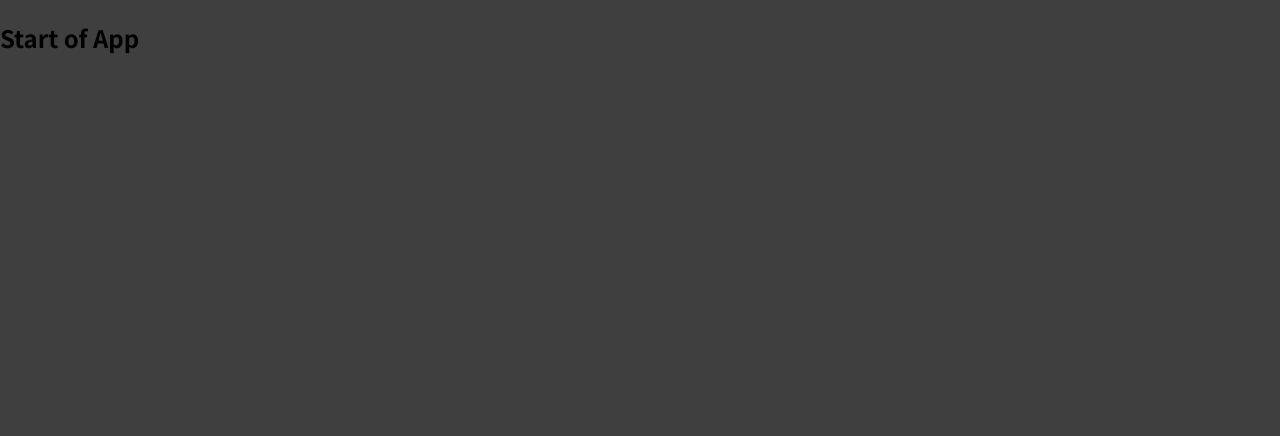
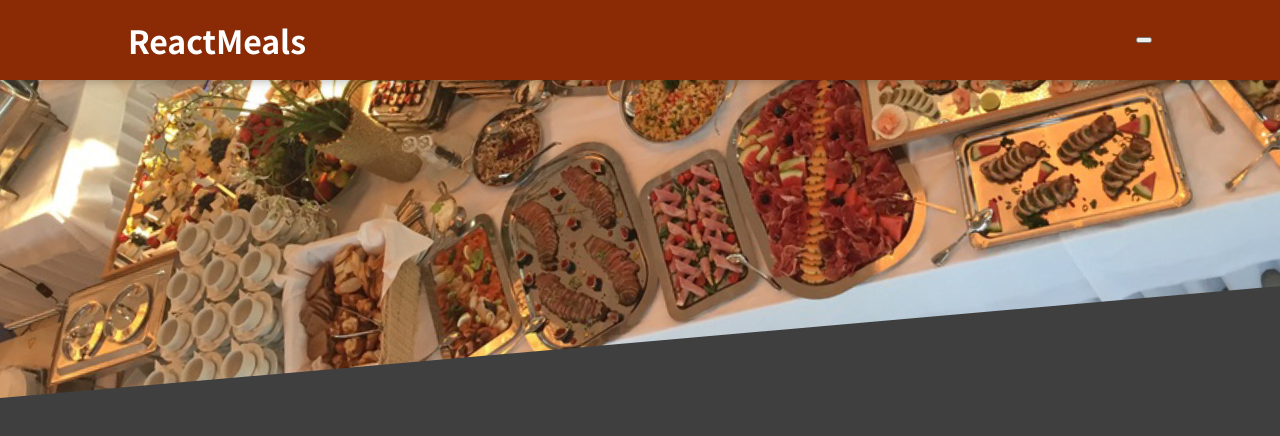
Before and after one commit to Wannabeguru/react-food-order-app, a JavaScript app: page / in a window 1280 px wide. Shown: the top 436 px of the page. Built offline with nearby package versions, Linux system fonts and the light colour scheme.

Commit message:
added header component and header styling

```diff
--- a/src/App.js
+++ b/src/App.js
@@ -1,8 +1,10 @@
+import Header from "./components/Layout/Header";
+
 function App() {
   return (
-    <div>
-      <h2>Start of App</h2>
-    </div>
+    <>
+      <Header />
+    </>
   );
 }
 
--- /dev/null
+++ b/src/components/Layout/Header.js
@@ -0,0 +1,17 @@
+import mealsImage from "../../assets/meals.jpg";
+import classes from './Header.module.css'
+const Header = (props) => {
+  return (
+    <>
+      <header className={classes.header}>
+        <h1>ReactMeals</h1>
+        <button></button>
+      </header>
+      <div className={classes['main-image']}>
+        <img src={mealsImage} alt="Table full of food" />
+      </div>
+    </>
+  );
+};
+
+export default Header;
--- /dev/null
+++ b/src/components/Layout/Header.module.css
@@ -0,0 +1,29 @@
+.header {
+    position: fixed;
+    top: 0;
+    left: 0;
+    width: 100%;
+    height: 5rem;
+    background-color: #8a2b06;
+    color: white;
+    display: flex;
+    justify-content: space-between;
+    align-items: center;
+    padding: 0 10%;
+    box-shadow: 0 2px 8px rgba(0, 0, 0, 0.25);
+    z-index: 10;
+  }
+
+  .main-image {
+    width: 100%;
+    height: 25rem;
+    z-index: 0;
+    overflow: hidden;
+  }
+
+  .main-image img {
+    width: 110%;
+    height: 100%;
+    object-fit: cover;
+    transform: rotateZ(-5deg) translateY(-4rem) translateX(-1rem);
+  }
```
Also changed, not shown: src/assets/meals.jpg (added).
